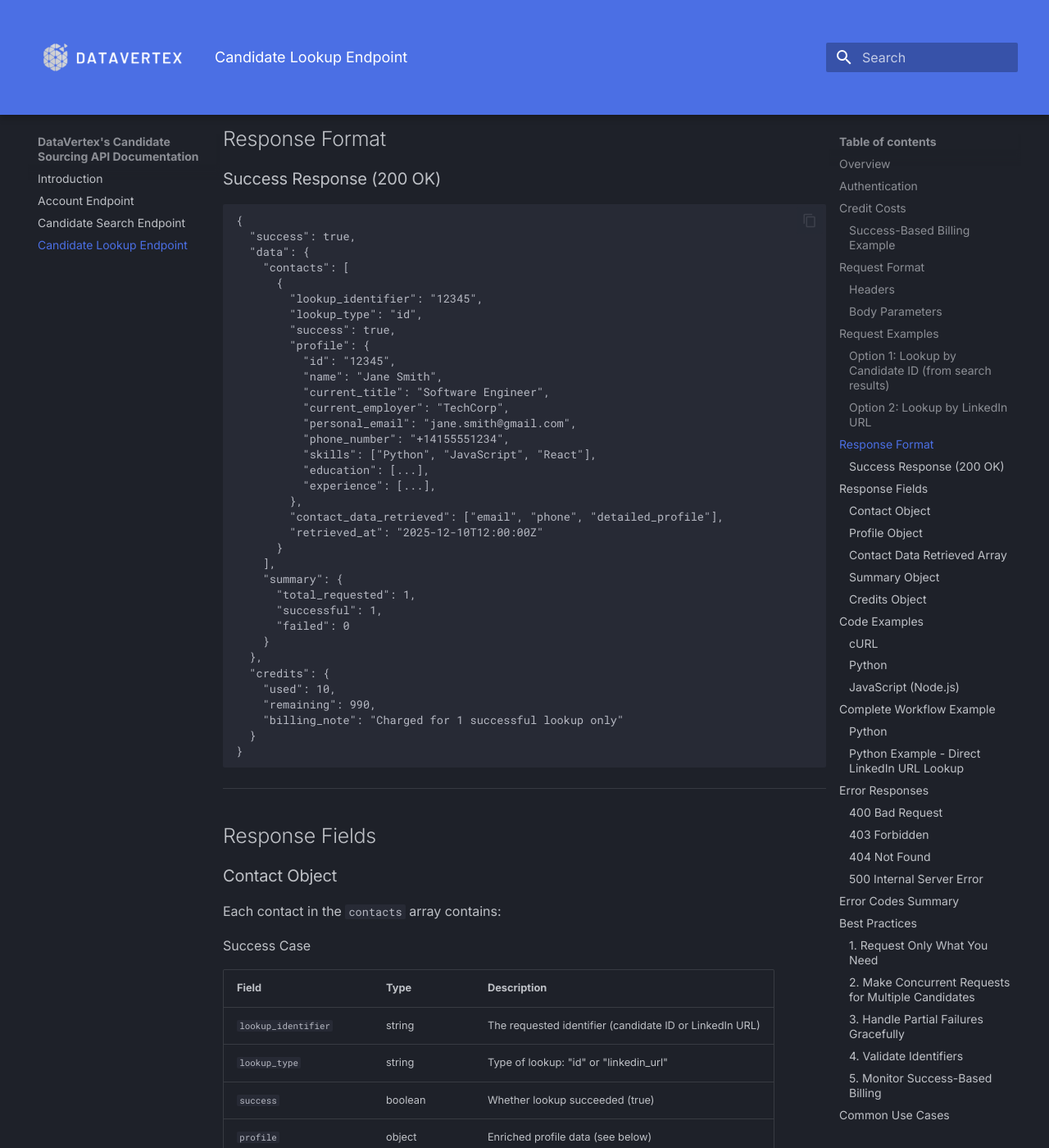
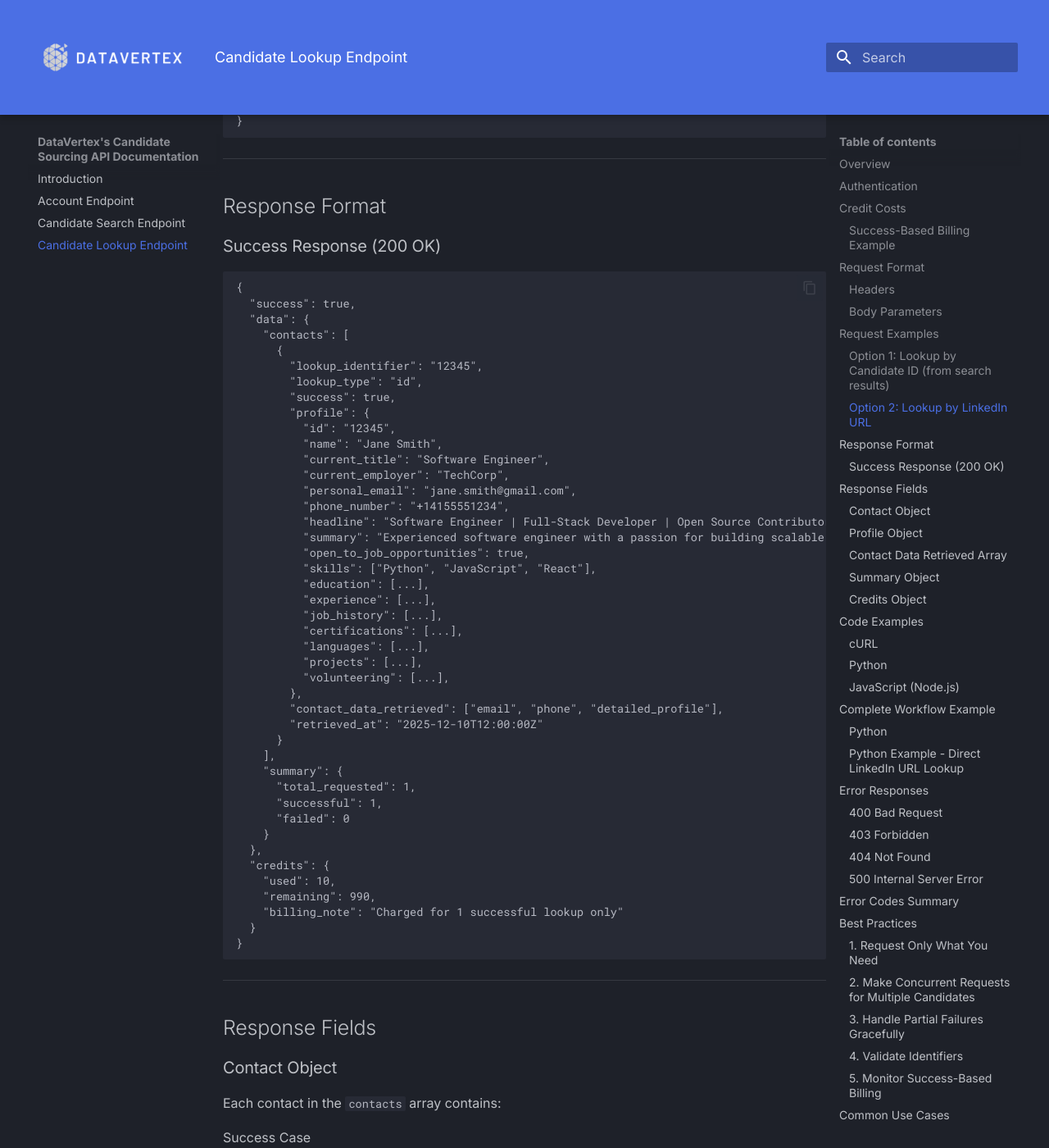
Before and after one commit to jbattdv/dv-api-docs, an MkDocs documentation site: the page built from docs/candidate_lookup_endpoint.md, in a window 1280 px wide and 1400 px high, scrolled down 3447 px. Shown: the whole window at 82% size. Built offline with MkDocs 1.6.1 and Material for MkDocs 9.7.7, drawn with Linux system fonts in a browser that asks for light colours; some of the changed text lies outside the part shown.

Commit message:
Added new data fields to detailed profile lookups.

```diff
--- a/docs/candidate_lookup_endpoint.md
+++ b/docs/candidate_lookup_endpoint.md
@@ -71,7 +71,7 @@ You're **never charged** for:
 | `linkedin_url` | string | LinkedIn profile URL | Required |
 | `reveal_personal_email` | boolean | Retrieve personal email address | No (default: false) |
 | `reveal_phone` | boolean | Retrieve mobile phone number | No (default: false) |
-| `reveal_detailed_person_enrichment` | boolean | Retrieve skills, experience, education | No (default: false) |
+| `reveal_detailed_person_enrichment` | boolean | Retrieve profile summary, headline, skills, job history, education, certifications, languages, projects, openness to job opportunities, and volunteering history | No (default: false) |
 | `reveal_healthcare_enrichment` | boolean | Retrieve NPI, medical license, specialty | No (default: false) |
 | `candidate_id` | string | For candidates outside LinkedIn | Only if the candidate has no linkedIn_url |
 
@@ -159,9 +159,17 @@ All Contact Information + Candidate's work history, education, and skills.
           "current_employer": "TechCorp",
           "personal_email": "jane.smith@gmail.com",
           "phone_number": "+14155551234",
+          "headline": "Software Engineer | Full-Stack Developer | Open Source Contributor",
+          "summary": "Experienced software engineer with a passion for building scalable web applications and mentoring junior developers...",
+          "open_to_job_opportunities": true,
           "skills": ["Python", "JavaScript", "React"],
           "education": [...],
           "experience": [...],
+          "job_history": [...],
+          "certifications": [...],
+          "languages": [...],
+          "projects": [...],
+          "volunteering": [...],
         },
         "contact_data_retrieved": ["email", "phone", "detailed_profile"],
         "retrieved_at": "2025-12-10T12:00:00Z"
@@ -241,10 +249,17 @@ Detailed Profile Fields (`reveal_detailed_person_enrichment: true`)
 
 | Field | Type | Description |
 |-------|------|-------------|
+| `headline` | string | Professional headline/tagline |
+| `summary` | string | Profile summary/bio |
+| `open_to_job_opportunities` | boolean | Whether the candidate has indicated they are open to new job opportunities |
 | `skills` | array | List of skills |
 | `experience` | array | Work experience/job history |
 | `education` | array | Educational background |
 | `job_history` | array | Complete employment history |
+| `certifications` | array | Professional certifications and licenses |
+| `languages` | array | Spoken languages and proficiency levels |
+| `projects` | array | Notable projects |
+| `volunteering` | array | Volunteer experience |
 
 Healthcare Fields (`reveal_healthcare_enrichment: true`)
 
```
Also changed, not shown: other parts of docs/candidate_lookup_endpoint.md (+1 -1 lines).
